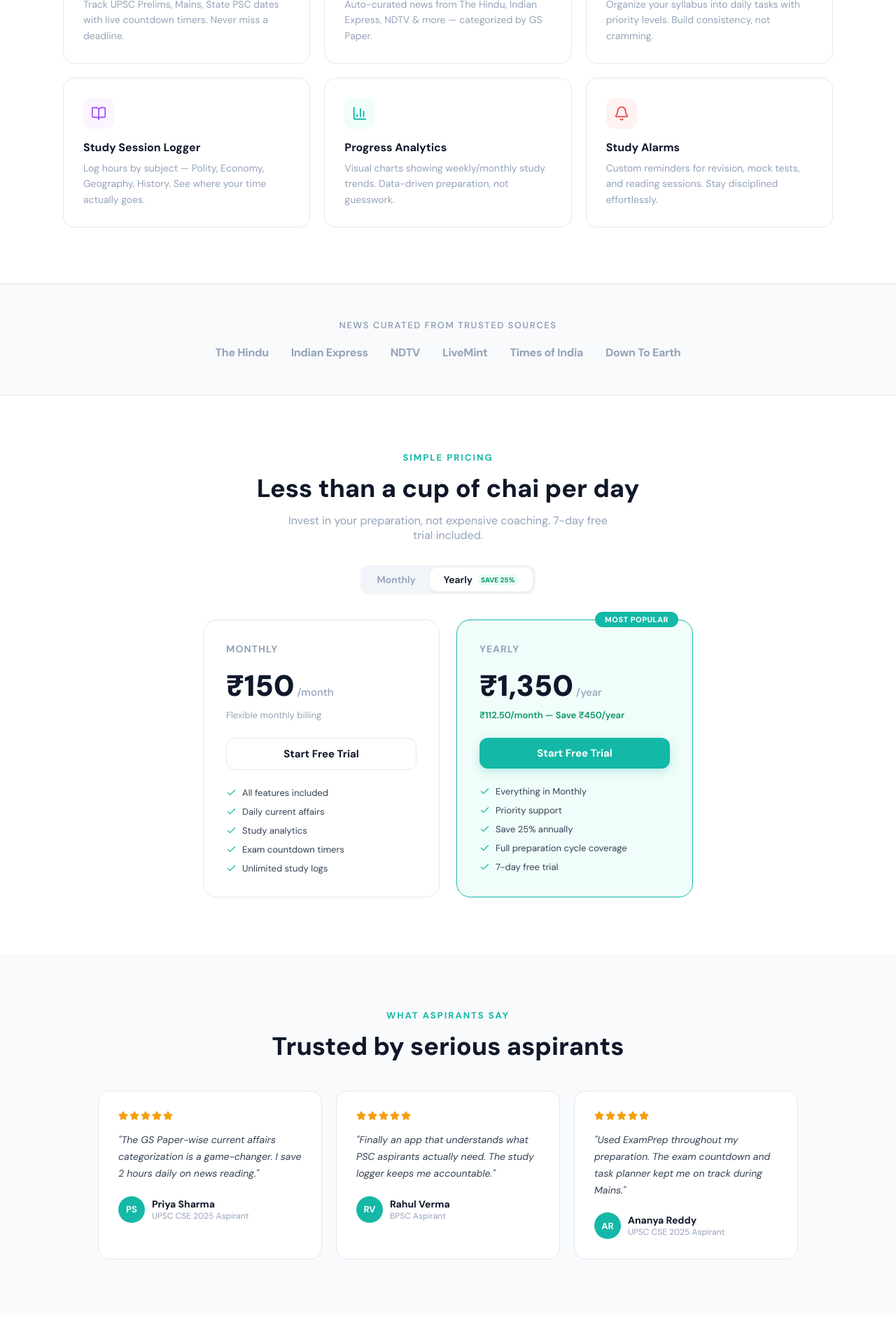
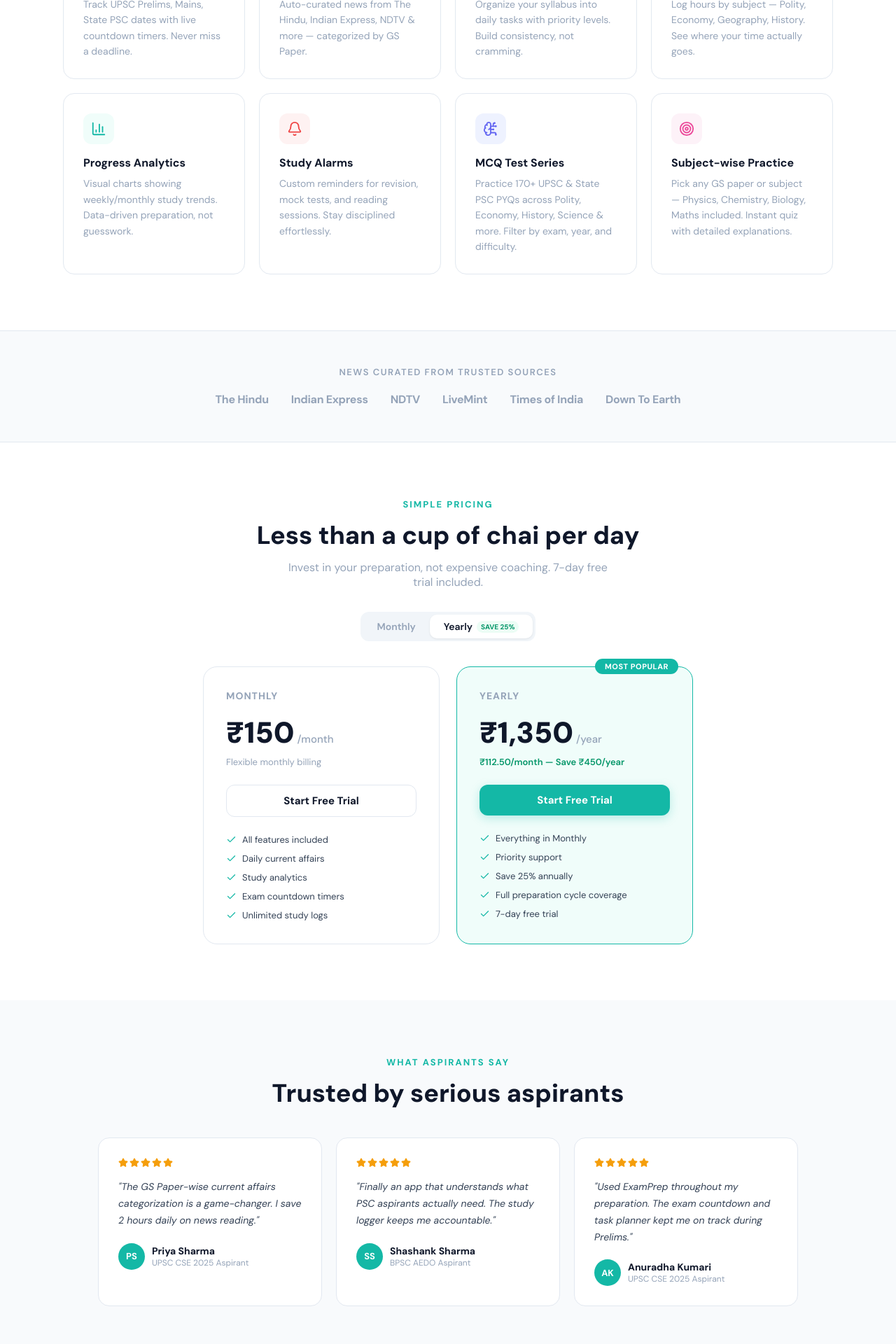
Before and after one commit to dev-orchid/eps, a React (Vite) app: page / in a window 1280 px wide. Shown: the part 1520-3440 px from the top of the page at 70% size. Built offline with nearby package versions, Linux system fonts and the light colour scheme.

Commit message:
landing page update

```diff
--- a/src/pages/Landing.jsx
+++ b/src/pages/Landing.jsx
@@ -3,7 +3,7 @@ import { useNavigate } from 'react-router-dom'
 import {
   GraduationCap, CheckSquare, BarChart3, Bell, BookOpen, Newspaper,
   Clock, Target, Award, ArrowRight, Check, Star, Users, Zap, Shield,
-  ChevronDown, Menu, X, Flame, Brain, FileText, TrendingUp,
+  ChevronDown, Menu, X, Flame, Brain, FileText, TrendingUp, BrainCircuit,
 } from 'lucide-react'
 
 // ── Colors ──
@@ -59,6 +59,20 @@ const FEATURES = [
     color: '#ef4444',
     bg: '#fef2f2',
   },
+  {
+    icon: BrainCircuit,
+    title: 'MCQ Test Series',
+    desc: 'Practice 170+ UPSC & State PSC PYQs across Polity, Economy, History, Science & more. Filter by exam, year, and difficulty.',
+    color: '#6366f1',
+    bg: '#eef2ff',
+  },
+  {
+    icon: Target,
+    title: 'Subject-wise Practice',
+    desc: 'Pick any GS paper or subject — Physics, Chemistry, Biology, Maths included. Instant quiz with detailed explanations.',
+    color: '#ec4899',
+    bg: '#fdf2f8',
+  },
 ]
 
 const GS_PAPERS = [
@@ -76,16 +90,16 @@ const TESTIMONIALS = [
     avatar: 'PS',
   },
   {
-    name: 'Rahul Verma',
-    role: 'BPSC Aspirant',
+    name: 'Shashank Sharma',
+    role: 'BPSC AEDO Aspirant',
     text: 'Finally an app that understands what PSC aspirants actually need. The study logger keeps me accountable.',
-    avatar: 'RV',
+    avatar: 'SS',
   },
   {
-    name: 'Ananya Reddy',
+    name: 'Anuradha Kumari',
     role: 'UPSC CSE 2025 Aspirant',
-    text: 'Used ExamPrep throughout my preparation. The exam countdown and task planner kept me on track during Mains.',
-    avatar: 'AR',
+    text: 'Used ExamPrep throughout my preparation. The exam countdown and task planner kept me on track during Prelims.',
+    avatar: 'AK',
   },
 ]
 
@@ -419,7 +433,7 @@ export default function Landing() {
           </p>
 
           <div className="lp-features-grid" style={{
-            display: 'grid', gridTemplateColumns: 'repeat(3, 1fr)', gap: 20,
+            display: 'grid', gridTemplateColumns: 'repeat(4, 1fr)', gap: 20,
           }}>
             {FEATURES.map(({ icon: Icon, title, desc, color, bg }) => (
               <div key={title} style={{
@@ -735,6 +749,9 @@ export default function Landing() {
 
       {/* ─── RESPONSIVE STYLES ─── */}
       <style>{`
+        @media (max-width: 1024px) {
+          .lp-features-grid { grid-template-columns: repeat(2, 1fr) !important; }
+        }
         @media (max-width: 768px) {
           .lp-nav-links { display: none !important; }
           .lp-hamburger { display: flex !important; }
```
